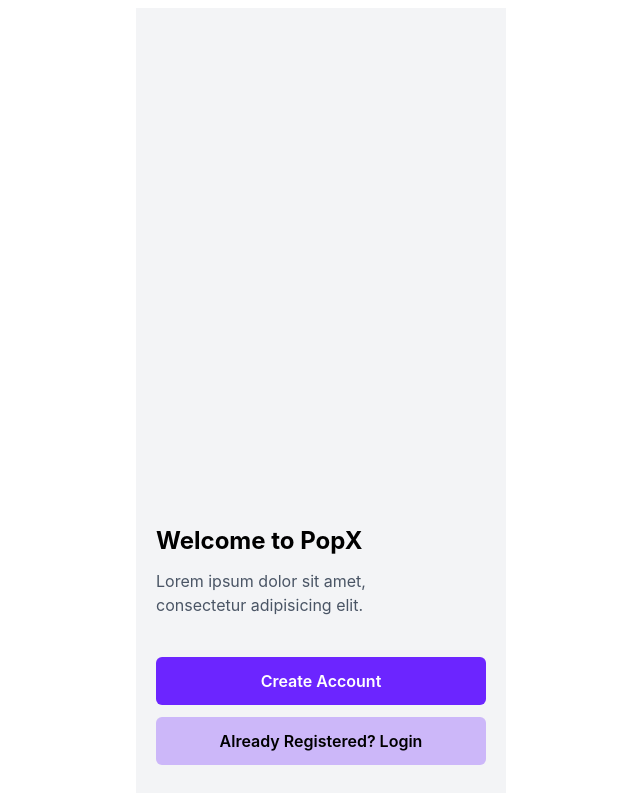
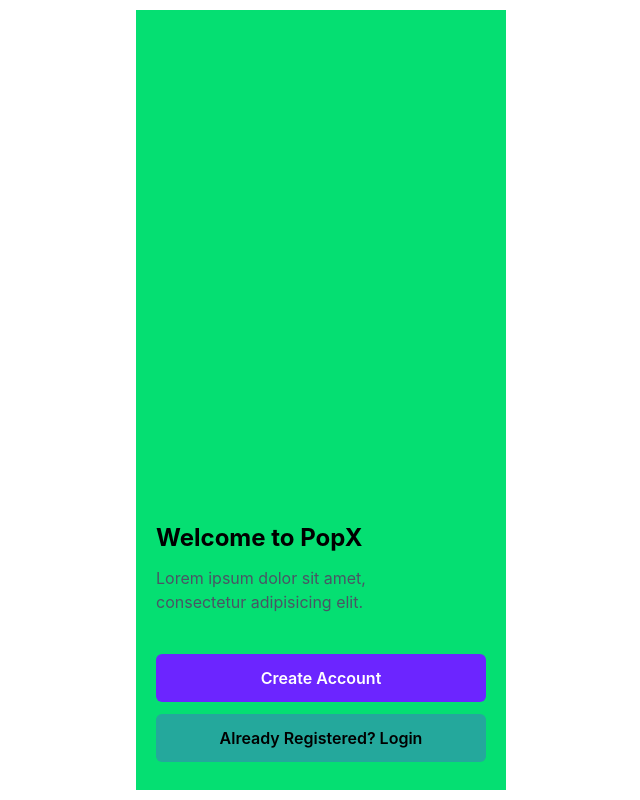
Before and after one commit to Anshuman133/PopX-Demo, a React (Vite) app: page / in a window 1280 px wide. Shown: the whole page, without its empty margins (319-959 px from the left). Built offline with nearby package versions, Linux system fonts and the light colour scheme.

Commit message:
Update some issue

```diff
--- a/src/pages/Home.jsx
+++ b/src/pages/Home.jsx
@@ -4,7 +4,7 @@ import { Link } from 'react-router-dom';
 const Home = () => {
   return (
      <div className=" flex justify-center items-center min-h-screen ">
-      <div className="md:w-[370px]  w-[440px] md:h-[785px] h-[935px] bg-gray-100 flex  flex-col-reverse">
+      <div className="sm:w-[370px] w-[390px]   sm:h-[780px] h-[790px] bg-green-400 flex  flex-col-reverse">
         <div className="mx-5 mb-7 space-y-3">
         <h1 className="font-bold text-2xl">Welcome to PopX</h1>
         <p className="text-gray-600 text-base">Lorem ipsum dolor sit amet,<br/> consectetur adipisicing elit.</p>
--- a/src/pages/Login.jsx
+++ b/src/pages/Login.jsx
@@ -7,7 +7,7 @@ const Login = () => {
 
   return (
     <div className=" flex justify-center items-center min-h-screen ">
-      <div className="md:w-[370px]  w-[440px] md:h-[785px] h-[935px] bg-gray-100 ">
+      <div className="md:w-[370px]  w-[440px] md:h-[785px] h-[935px] bg-green-400 ">
         <div className="mx-5 mt-11 space-y-5">
           <h1 className="text-3xl font-bold text-gray-900 ">
               Signin to your<br />PopX account
```
